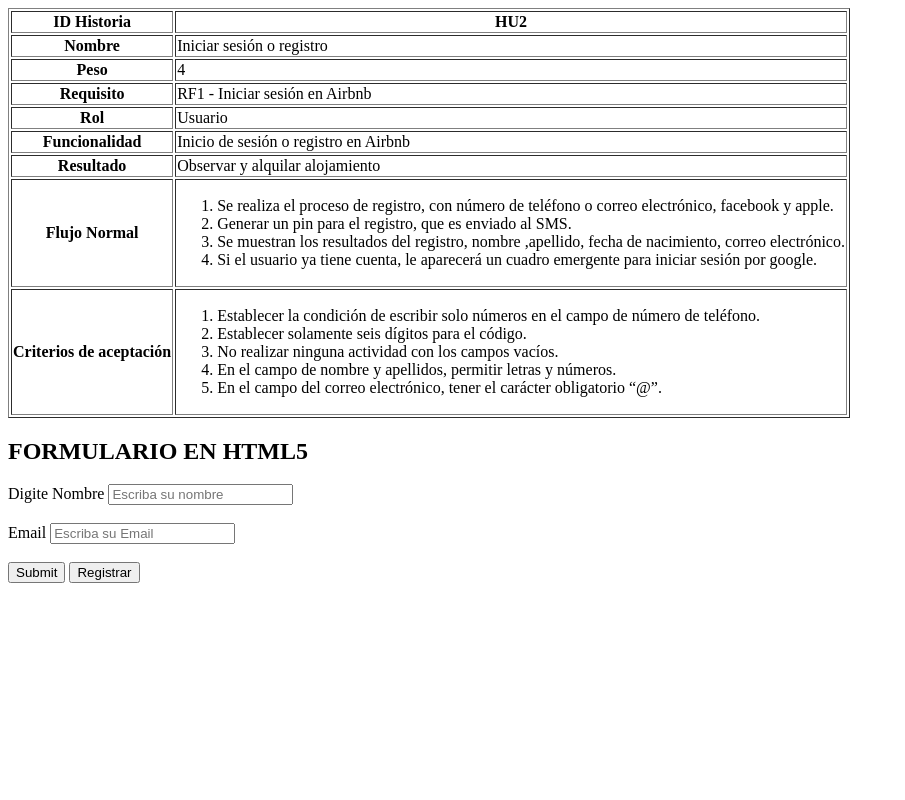
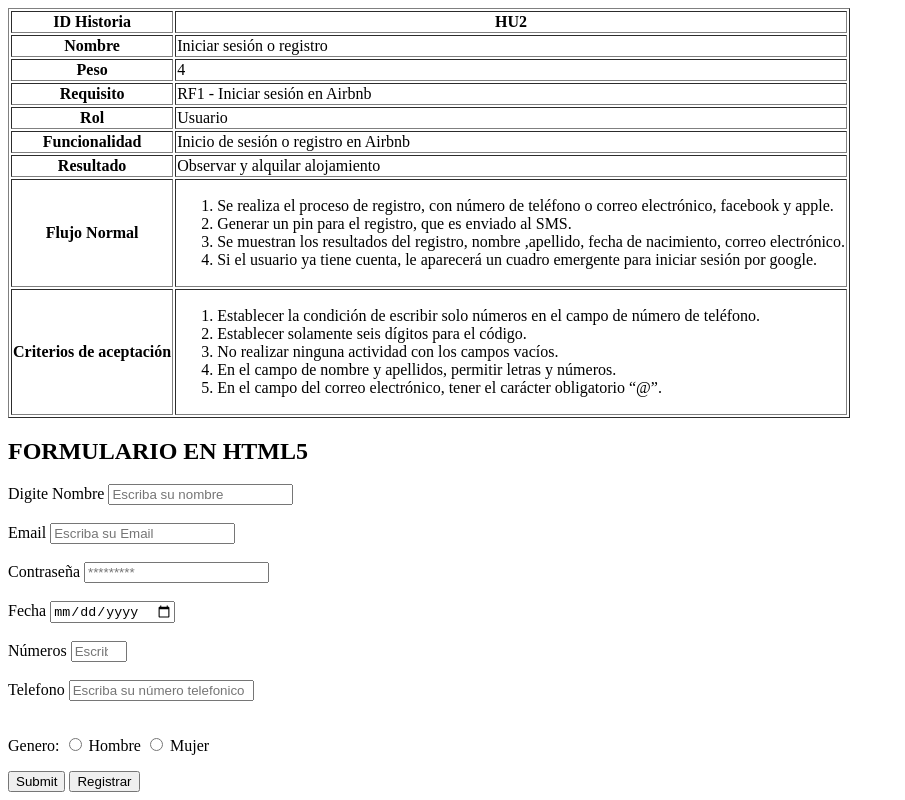
Before and after one commit to Jeeidy/ADSO_2670687, a plain HTML site: page index.html in a window 1280 px wide. Shown: the part 751-1551 px from the top of the page, without its empty margins (0-905 px from the left). Before the commit the page ends 1342 px from the top, so only its background shows below. Drawn offline with Linux system fonts and the light colour scheme.

Commit message:
Actualización del formulario en html5

```diff
--- a/index.html
+++ b/index.html
@@ -103,6 +103,25 @@
                     <input type="text" name="nombre" id="nombre" placeholder="Escriba su nombre" required=""> <br><br>
                     <label for="Email">Email</label>
                     <input type="email" name="email" id="email" placeholder="Escriba su Email" required=""> <br><br>
+
+                    <label for="Contraseña">Contraseña</label>
+                    <input type="password" pattern="*{8,}" placeholder="*********" required=""> <br><br>
+
+                    <label for="Fecha">Fecha
+                        <input type="date" id="start" name="trip-start" placeholder="Escriba la fecha" required=""> <br><br>
+                    </label>
+
+                    <label for="Números">Números</label>
+                    <input type="number" name="números" id="números" min="1" max="10" placeholder="Escriba su número" required=""><br><br>
+
+                    <label for="Telefono">Telefono</label>
+                    <input type="tel" id="tel" name="tel" placeholder="Escriba su número telefonico" required=""><br><br>
+
+                    <p>Genero:
+                            <input type="radio" name="hm" value="h"> Hombre
+                            <input type="radio" name="hm" value="m"> Mujer
+                    </p>
+
                     <input type="submit">
                     <button value="Registrar">Registrar</button>
                  </form>
```
